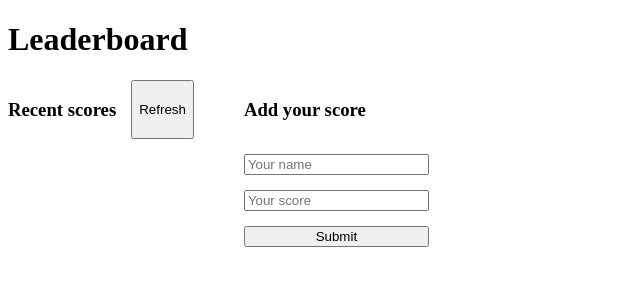
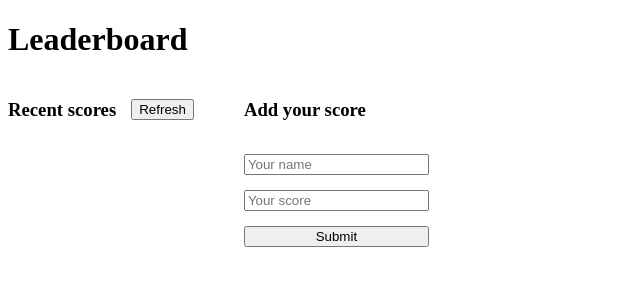
Before and after one commit to DiegoMero/Leaderboard, a website built with webpack: page src/index.html in a window 1280 px wide. Shown: the whole page, without its empty margins (0-640 px from the left). Built offline with nearby package versions, Linux system fonts and the light colour scheme.

Commit message:
Add css to button refresh

```diff
--- a/src/style.css
+++ b/src/style.css
@@ -7,7 +7,12 @@
 .recent-scores div {
   display: flex;
   flex-direction: row;
+  align-items: center;
   gap: 15px;
+}
+
+.recent-scores div button {
+  height: 50%;
 }
 
 .add-score {
```
